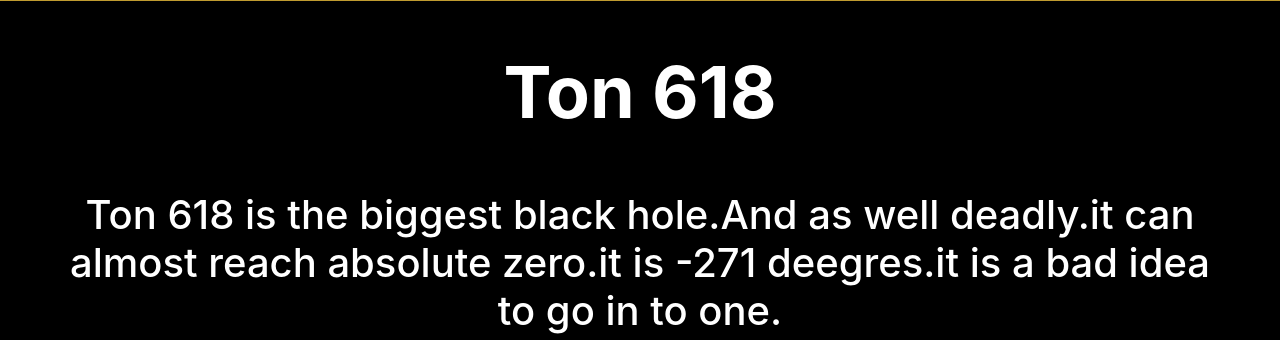
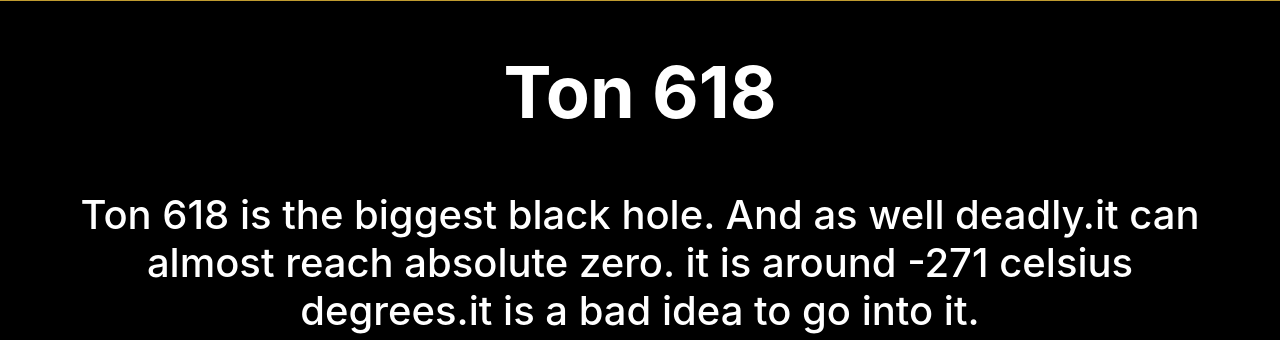
Before and after one commit to EvicarD/spacecomet, a Flask app: page /facts in a window 1280 px wide. Shown: the part 75-415 px from the top of the page. Run offline with Flask 2, Linux system fonts and the light colour scheme; some libraries are stand-ins or nearby versions.

Commit message:
minor changes

```diff
--- a/templates/facts.html
+++ b/templates/facts.html
@@ -46,8 +46,8 @@
         <h1 class="text-white py-5 display-3 font-weight-bold">Ton 618</h1>
         <div class="row p-0">
             <div class="col p-0">
-                <h1 class="text-white px-5">Ton 618 is the biggest black hole.And as well deadly.it can almost reach
-                    absolute zero.it is -271 deegres.it is a bad idea to go in to one.
+                <h1 class="text-white px-5">Ton 618 is the biggest black hole. And as well deadly.it can almost reach
+                    absolute zero. it is around -271 celsius degrees.it is a bad idea to go into it.
                 </h1>
                 <img src="https://i.ytimg.com/vi/o23vV2HEsFw/maxresdefault.jpg" alt="" style="width: 100%;">
             </div>
--- a/templates/ogletr.html
+++ b/templates/ogletr.html
@@ -47,7 +47,7 @@
         <div class="row p-0">
             <div class="col p-0">
                 <h1 class="px-5">Ogle-tr-122b is the smallest star in the universe. It is only 20% bigger than jupiter.
-                    It is also very dim. And it will live the longgest
+                    It is also very dim. And it will live the longest
                 </h1>
 
                 <img src="https://pbs.twimg.com/media/Dpyt08WW4AAWvXQ.jpg" alt="">
```
